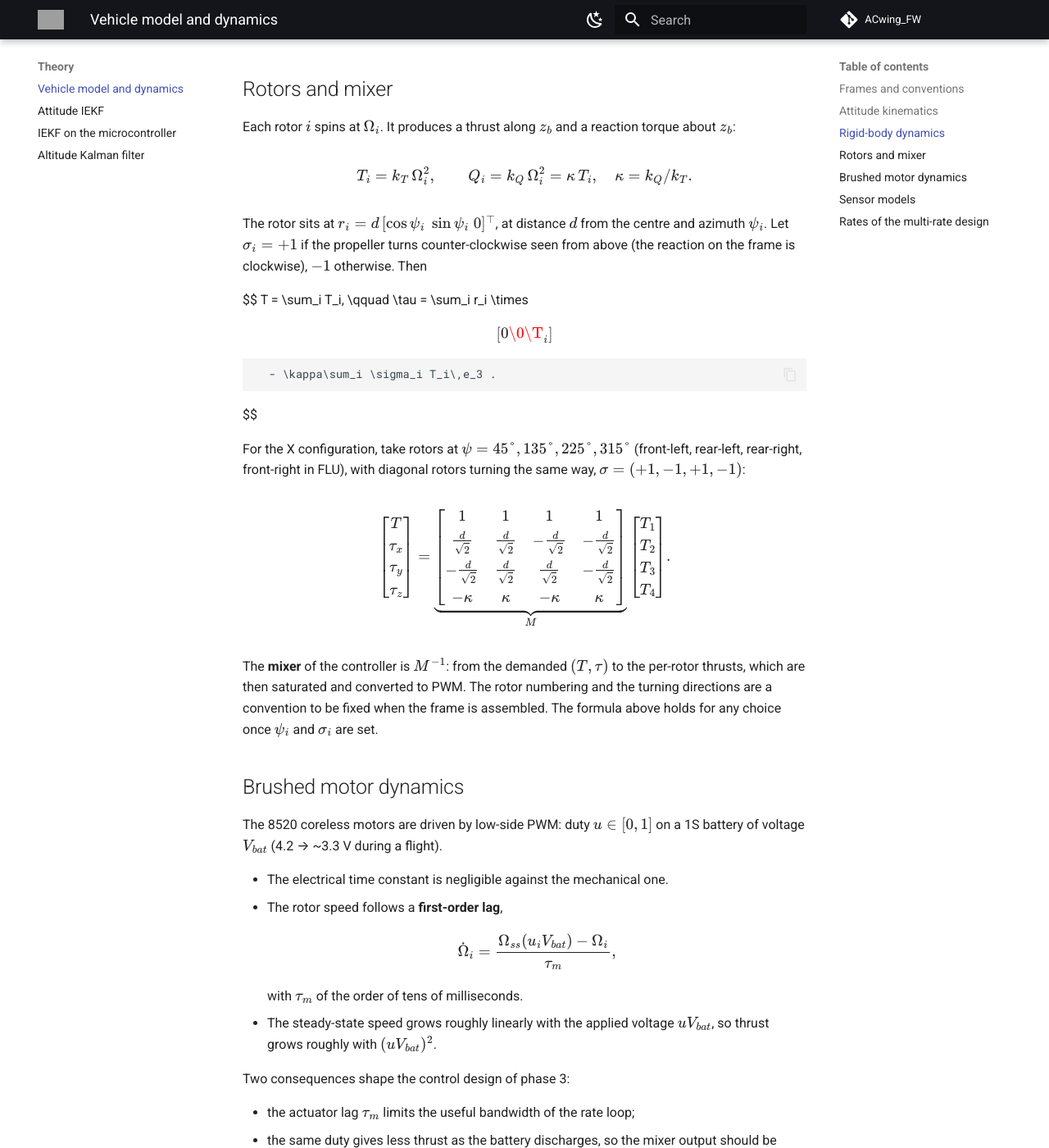
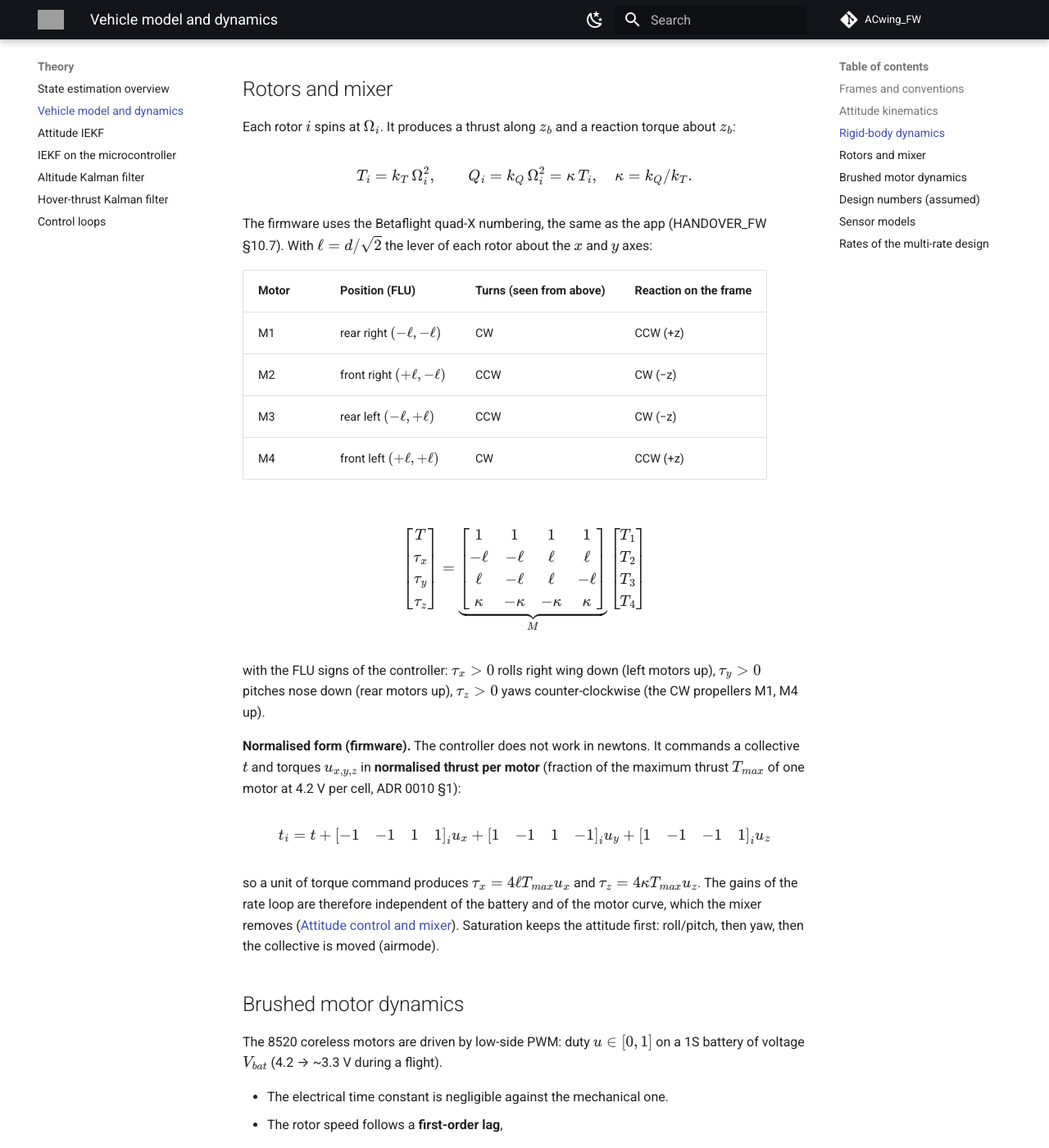
Before and after one commit to ACwing-UAV/ACwing_FW, an MkDocs documentation site: the page built from 03 - Docs/theory/vehicle-model.md, in a window 1280 px wide and 1400 px high, scrolled down 1647 px. Shown: the whole window at 82% size. Built offline with MkDocs 1.6.1 and Material for MkDocs 9.7.7, drawn with Linux system fonts in a browser that asks for light colours; comment, search, counter and statistics services are not loaded; some of the changed text lies outside the part shown; grey boxes are pictures that could not be loaded.

Commit message:
Docs: estimation overview, hover-thrust KF, control loops per flight condition, vehicle design numbers
- theory/estimation.md: the filter chain, the common predict-correct block
  diagram, IEKF / altitude KF / hover KF side by side, shared assumptions
- theory/hover-kf.md: model, assumptions and how they are kept, the scalar EKF,
  steady-state variance and time constant, validation
- theory/control-loops.md: cascade and design numbers, block diagrams of the
  rate, tilt, vertical and position loops, every flight condition, failsafes
- theory/vehicle-model.md: mixer with the firmware numbering and the normalised
  form, thrust model of ADR 0010, the assumed design numbers, simplifications
- firmware/control.md, flight-core.md: links, the two flags; mkdocs nav

Co-Authored-By: Claude Opus 5.5 <noreply@anthropic.com>
Claude-Session: https://claude.ai/code/session_01Td5hUZvPAagAsenMgqYCYn

```diff
--- a/03 - Docs/theory/vehicle-model.md
+++ b/03 - Docs/theory/vehicle-model.md
@@ -78,38 +78,48 @@ $$
 T_i = k_T\,\Omega_i^2, \qquad Q_i = k_Q\,\Omega_i^2 = \kappa\,T_i,\quad \kappa = k_Q/k_T .
 $$
 
-The rotor sits at $r_i = d\,[\cos\psi_i\;\sin\psi_i\;0]^\top$, at distance $d$
-from the centre and azimuth $\psi_i$. Let $\sigma_i = +1$ if the propeller
-turns counter-clockwise seen from above (the reaction on the frame is
-clockwise), $-1$ otherwise. Then
+The firmware uses the Betaflight quad-X numbering, the same as the app
+(HANDOVER_FW §10.7). With $\ell = d/\sqrt2$ the lever of each rotor about the
+$x$ and $y$ axes:
 
-$$
-T = \sum_i T_i, \qquad
-\tau = \sum_i r_i \times \begin{bmatrix}0\\0\\T_i\end{bmatrix}
-
-      - \kappa\sum_i \sigma_i T_i\,e_3 .
-$$
-
-For the X configuration, take rotors at $\psi = 45°, 135°, 225°, 315°$
-(front-left, rear-left, rear-right, front-right in FLU), with diagonal rotors
-turning the same way, $\sigma = (+1, -1, +1, -1)$:
+| Motor | Position (FLU) | Turns (seen from above) | Reaction on the frame |
+|---|---|---|---|
+| M1 | rear right $(-\ell, -\ell)$ | CW | CCW (+z) |
+| M2 | front right $(+\ell, -\ell)$ | CCW | CW (−z) |
+| M3 | rear left $(-\ell, +\ell)$ | CCW | CW (−z) |
+| M4 | front left $(+\ell, +\ell)$ | CW | CCW (+z) |
 
 $$
 \begin{bmatrix}T\\ \tau_x\\ \tau_y\\ \tau_z\end{bmatrix} =
 \underbrace{\begin{bmatrix}
 1 & 1 & 1 & 1\\
-\tfrac{d}{\sqrt2} & \tfrac{d}{\sqrt2} & -\tfrac{d}{\sqrt2} & -\tfrac{d}{\sqrt2}\\
--\tfrac{d}{\sqrt2} & \tfrac{d}{\sqrt2} & \tfrac{d}{\sqrt2} & -\tfrac{d}{\sqrt2}\\
--\kappa & \kappa & -\kappa & \kappa
+-\ell & -\ell & \ell & \ell\\
+\ell & -\ell & \ell & -\ell\\
+\kappa & -\kappa & -\kappa & \kappa
 \end{bmatrix}}_{M}
-\begin{bmatrix}T_1\\T_2\\T_3\\T_4\end{bmatrix}.
+\begin{bmatrix}T_1\\T_2\\T_3\\T_4\end{bmatrix}
 $$
 
-The **mixer** of the controller is $M^{-1}$: from the demanded $(T, \tau)$ to
-the per-rotor thrusts, which are then saturated and converted to PWM. The rotor
-numbering and the turning directions are a convention to be fixed when the
-frame is assembled. The formula above holds for any choice once $\psi_i$ and
-$\sigma_i$ are set.
+with the FLU signs of the controller: $\tau_x > 0$ rolls right wing down
+(left motors up), $\tau_y > 0$ pitches nose down (rear motors up), $\tau_z > 0$
+yaws counter-clockwise (the CW propellers M1, M4 up).
+
+**Normalised form (firmware).** The controller does not work in newtons. It
+commands a collective $t$ and torques $u_{x,y,z}$ in **normalised thrust per
+motor** (fraction of the maximum thrust $T_{max}$ of one motor at 4.2 V per
+cell, ADR 0010 §1):
+
+$$
+t_i = t + \begin{bmatrix}-1 & -1 & 1 & 1\end{bmatrix}_i u_x
+        + \begin{bmatrix}1 & -1 & 1 & -1\end{bmatrix}_i u_y
+        + \begin{bmatrix}1 & -1 & -1 & 1\end{bmatrix}_i u_z
+$$
+
+so a unit of torque command produces $\tau_x = 4\ell T_{max} u_x$ and
+$\tau_z = 4\kappa T_{max} u_z$. The gains of the rate loop are therefore
+independent of the battery and of the motor curve, which the mixer removes
+([Attitude control and mixer](../firmware/control.md)). Saturation keeps the attitude first: roll/pitch,
+then yaw, then the collective is moved (airmode).
 
 ## Brushed motor dynamics
 
@@ -125,14 +135,59 @@ The 8520 coreless motors are driven by low-side PWM: duty $u \in [0,1]$ on a
 - The steady-state speed grows roughly linearly with the applied voltage
   $u V_{bat}$, so thrust grows roughly with $(u V_{bat})^2$.
 
-Two consequences shape the control design of phase 3:
+**Thrust model used by the firmware (ADR 0010 §1).** With $u' = u\,V_{cell}/4.2$
+the duty referred to a full cell,
 
-- the actuator lag $\tau_m$ limits the useful bandwidth of the rate loop;
-- the same duty gives less thrust as the battery discharges, so the mixer
-  output should be compensated with the measured $V_{bat}$.
+$$
+\frac{T_i}{T_{max}} = f(u') = \theta\,u'^2 + (1-\theta)\,u',
+$$
 
-$k_T$, $k_Q$, $\tau_m$ and the speed curve have to be **identified on a thrust
-stand** with the actual propellers. No values are assumed here.
+$\theta$ = `thrCurve` (1 = purely quadratic). The mixer inverts it:
+$u_i = f^{-1}(t_i)\cdot 4.2/V_{cell}$, with $V_{cell}$ the sagged cell voltage
+of the BattTask. The model neglects the rotor-speed dependence of the
+efficiency and the change of $T_{max}$ with temperature; what is left is
+absorbed by the hover-thrust estimate ([Hover-thrust Kalman filter](hover-kf.md)) and the
+integrators.
+
+Two consequences shape the control design:
+
+- the actuator lag $\tau_m$ limits the useful bandwidth of the rate loop: the
+  rate loop crosses over below $1/\tau_m$;
+- the same duty gives less thrust as the battery discharges: compensated in
+  the mixer, so the hover thrust stays constant over the pack.
+
+## Design numbers (assumed)
+
+The controllers and the host tests use the numbers below. They are **estimates
+from similar 1S micro quads**, not measurements. $k_T$, $\kappa$, $\tau_m$,
+$\theta$ and $T_{max}$ have to be identified on a thrust stand with the actual
+propellers, and the gains re-tuned from flight logs (issue #42: calibration /
+auto-calibration of every tunable parameter).
+
+| Quantity | Value | Used in |
+|---|---|---|
+| mass $m$ | 71 / 82 / 90 g (T400 / T800 / T1200, ADR 0010); 75 g in the host tests | hover thrust |
+| inertia $J_{xx}, J_{yy}, J_{zz}$ | 3.5e-5, 3.5e-5, 6e-5 kg m² | rate-loop gains, `test_ctrl.c` |
+| lever per axis $\ell$ | 28 mm (40 mm arm / √2) | torque per unit command |
+| yaw torque ratio $\kappa$ | 12 mm | yaw authority |
+| maximum thrust per motor $T_{max}$ | 0.343 N at 4.2 V (thrust-to-weight ≈ 1.9) | hover thrust $mg/4T_{max}$ ≈ 0.54 in the test plant (seed 0.51, ADR 0010) |
+| motor lag $\tau_m$ | 35 ms (pole ≈ 28 rad/s) | rate-loop crossover |
+| thrust curve $\theta$ | 1 (quadratic) | mixer |
+| roll/pitch acceleration per unit torque | $4\ell T_{max}/J_{xx}$ ≈ 1100 rad/s² | rate P |
+| yaw acceleration per unit torque | $4\kappa T_{max}/J_{zz}$ ≈ 270 rad/s² | yaw P |
+| vertical acceleration per unit collective | $g/t_h$ ≈ 19 m/s² | vertical-loop gains |
+| hover thrust $t_h$ | 0.51 (T400), 0.58 (T800), 0.65 (T1200), +0.04 with GPS | `hoverThr` seed |
+
+**Simplifications made in the controllers** (kept in the plant of the tests
+where noted):
+
+- rigid body; $\omega\times J\omega$ neglected in the design (in the test plant);
+- rotor gyroscopic torques and blade flapping neglected;
+- rotor drag $\approx -\mu v$ neglected in the controllers; it biases the
+  hover-thrust model in fast climbs, hence its $|v_z| < 0.5$ m/s gate;
+- ground effect neglected: the hover estimate is not updated below 0.15 m;
+- thrust independent of the airspeed (no inflow model): valid at the low
+  speeds of the indoor models.
 
 ## Sensor models
 
--- a/mkdocs.yml
+++ b/mkdocs.yml
@@ -50,10 +50,13 @@ nav:
   - Overview:
       - Repository structure: overview/repository.md
   - Theory:
+      - State estimation overview: theory/estimation.md
       - Vehicle model and dynamics: theory/vehicle-model.md
       - Attitude IEKF: theory/iekf.md
       - IEKF on the microcontroller: theory/iekf-embedded.md
       - Altitude Kalman filter: theory/altitude-kf.md
+      - Hover-thrust Kalman filter: theory/hover-kf.md
+      - Control loops: theory/control-loops.md
   - Firmware:
       - Architecture: firmware/architecture.md
       - Flight core: firmware/flight-core.md
```
Also changed, not shown: 03 - Docs/firmware/control.md (+4 -0 lines), 03 - Docs/firmware/flight-core.md (+10 -4 lines), 03 - Docs/theory/control-loops.md (added, +320 -0 lines), 03 - Docs/theory/estimation.md (added, +77 -0 lines), 03 - Docs/theory/hover-kf.md (added, +128 -0 lines).
